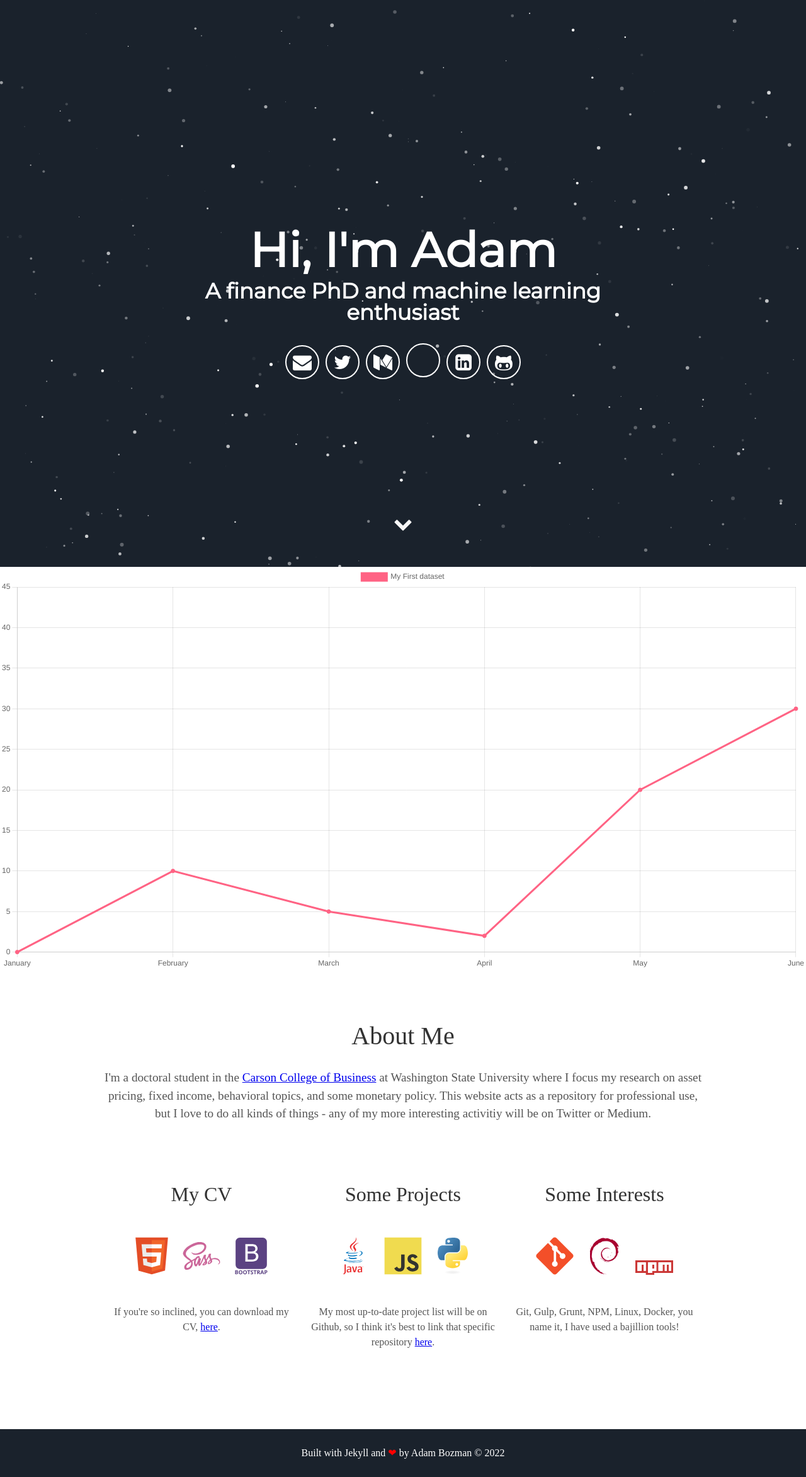
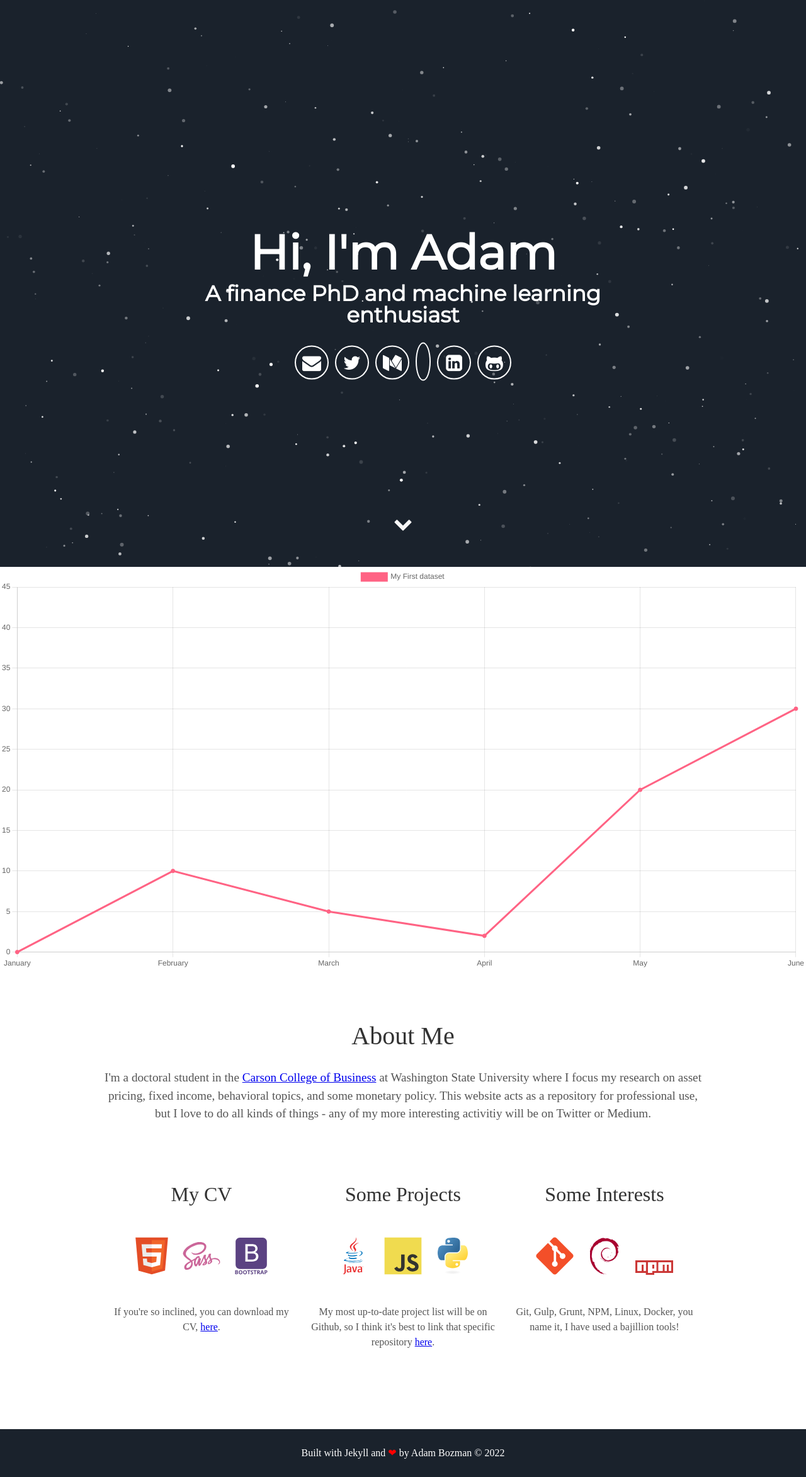
Before and after one commit to adam-bozman/adam-bozman.github.io, a Jekyll site: the page built from index.html, in a window 1280 px wide. Shown: the whole page at 63% size. Built offline with Jekyll 4.4.1, drawn with Linux system fonts in a browser that asks for light colours; some web fonts are replaced.

Commit message:
Update header.html

```diff
--- a/_includes/header.html
+++ b/_includes/header.html
@@ -8,7 +8,7 @@
         <a aria-label="Send email" href="mailto:adam.bozman@wsu.edu"><i class="icon fa fa-envelope"></i></a>
         <a aria-label="My Twitter" target="_blank" href="https://www.twitter.com/adam_bozman"><i class="icon fa fa-twitter" aria-hidden="true"></i></a>
         <a aria-label="My Medium" target="_blank" href="https://www.medium.com/@bozmanadam"><i class="icon fa fa-medium" aria-hidden="true"></i></a>
-        <a aria-label="My Kaggle" target="_blank" href="https://www.kaggle.com/adambozman"><i class="icon fa fa-kaggle" aria-hidden="true"></i></a>
+        <a aria-label="My Kaggle" target="_blank" href="https://www.kaggle.com/adambozman"><i class="icon fab fa-kaggle" aria-hidden="true"></i></a>
         <a aria-label="My LinkedIn" target="_blank" href="https://www.linkedin.com/in/adam-bozman-65218b73"><i class="icon fa fa-linkedin-square" aria-hidden="true"></i></a>
         <a aria-label="My Github" target="_blank" href="https://github.com/adam-bozman"><i class="icon fa fa-github-alt" aria-hidden="true"></i></a>
       </div>
```
